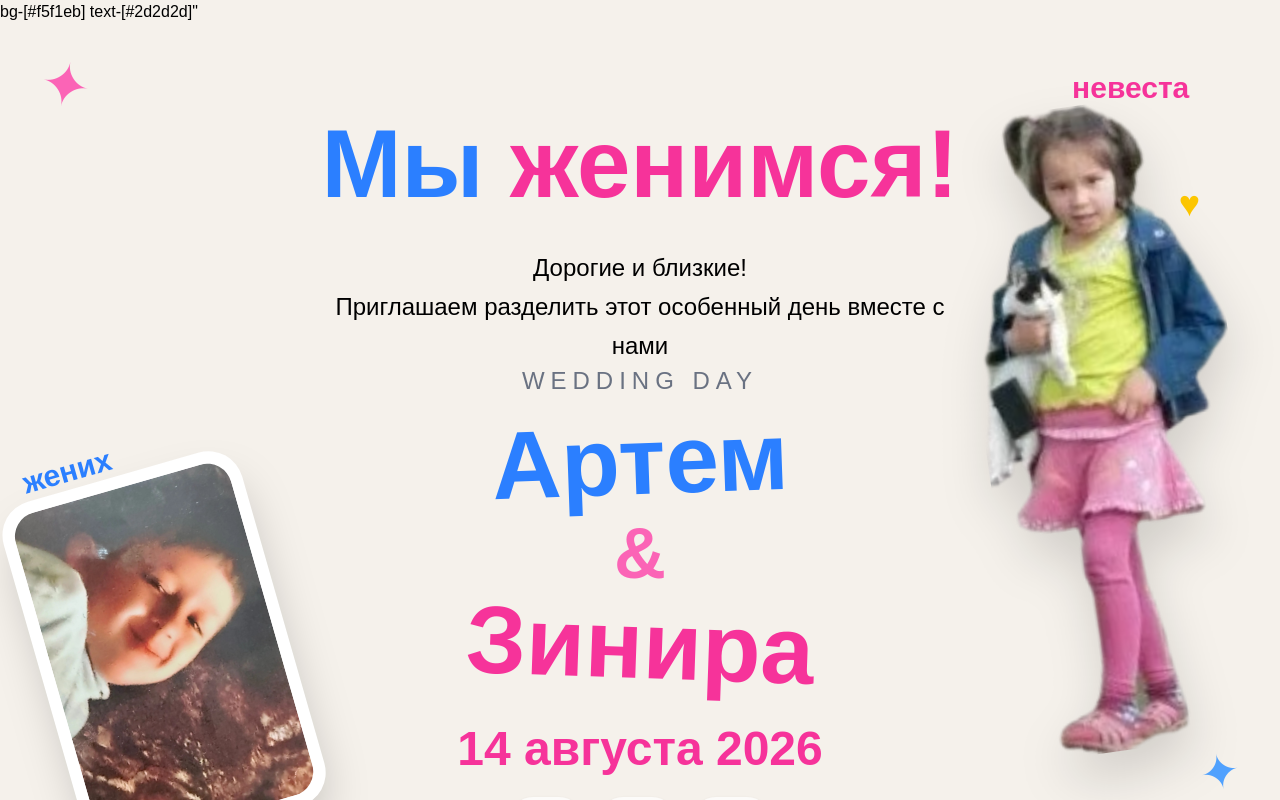
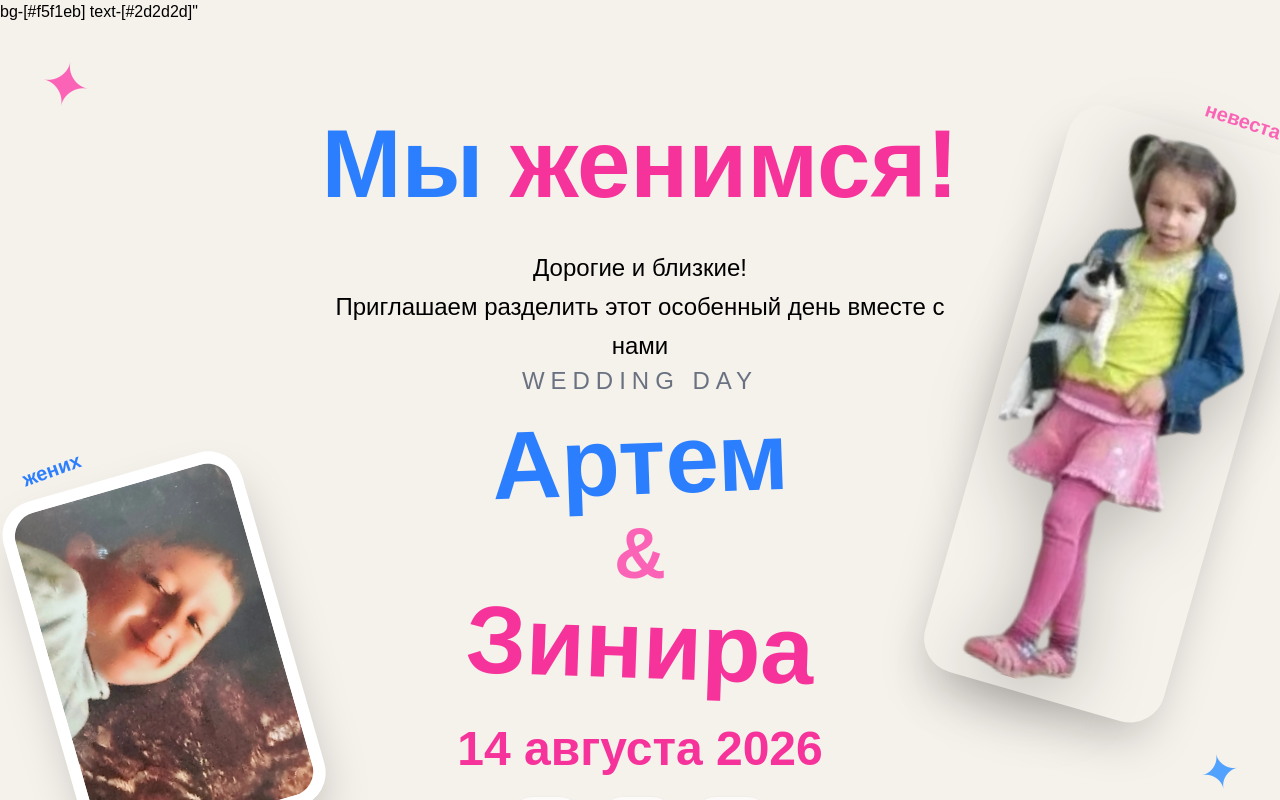
Before and after one commit to shiz1qq/artem-zinira-wedding, a Next.js app: page / in a window 1280 px wide. Shown: the top 800 px of the page. Built offline with nearby package versions, Linux system fonts and the light colour scheme.

Commit message:
update wedding site

```diff
--- a/app/page.js
+++ b/app/page.js
@@ -202,7 +202,6 @@ ${telegram || "Не указан"}
     x: 0,
     rotate: -8
   }}
-
   transition={{
     duration: 1.2,
     ease: "easeOut"
@@ -213,27 +212,35 @@ transition={{
   }}
   className="
     absolute
-    left-1 sm:left-6 md:left-10
-    bottom-6 md:bottom-10
+    left-[-10px]
+    sm:left-6
+    md:left-10
+
+    bottom-32
+    sm:bottom-12
+    md:bottom-10
+
     z-20
-    cursor-pointer
+    pointer-events-none
   "
 >
 
-  <div className="
+  <div
+    className="
       bg-white
       p-2 sm:p-3
       rounded-[28px]
       sm:rounded-[35px]
       shadow-2xl
       rotate-[-8deg]
-  ">
+    "
+  >
 
     <img
       src="/groom.jpg"
       alt="Артем"
       className="
-        w-24
+        w-[110px]
         sm:w-36
         md:w-56
         rounded-[20px]
@@ -243,16 +250,17 @@ transition={{
 
   </div>
 
-  <div className="
+  <div
+    className="
       absolute
       -top-7
       left-2
       text-blue-500
+      font-black
       text-xl
-    sm:text-3xl
-    font-black
-    rotate-[-8deg]
-  ">
+      rotate-[-12deg]
+    "
+  >
     жених
   </div>
 
@@ -265,40 +273,71 @@ transition={{
   animate={{
     opacity: 1,
     x: 0,
-  rotate: -8
+    rotate: 8
   }}
-
   transition={{
     duration: 1.2,
+    delay: 0.2,
     ease: "easeOut"
   }}
   whileHover={{
     scale: 1.05,
-    rotate: 3
+    rotate: 4
   }}
   className="
     absolute
-    right-1 sm:right-4 md:right-10
-    top-24 md:top-20
+    right-[-5px]
+    sm:right-6
+    md:right-10
+
+    top-12
+    sm:top-20
+    md:top-24
+
     z-20
-    cursor-pointer
+    pointer-events-none
   "
 >
 
-  <div className="absolute -top-7 right-1 text-pink-500 text-xl sm:text-3xl font-black rotate-[8deg]">
-    невеста
-  </div>
+  <div
+    className="
+      bg-transparent
+      p-2 sm:p-3
+      rounded-[28px]
+      sm:rounded-[35px]
+      shadow-2xl
+      rotate-[8deg]
+    "
+  >
 
     <img
       src="/bride.png"
       alt="Зинира"
+      style={{
+}}
       className="
-      w-28
-      sm:w-40
-      md:w-64
-      drop-shadow-2xl
+        w-[105px]
+        sm:w-36
+        md:w-56
+         drop-shadow-[0_15px_35px_rgba(0,0,0,0.25)]
       "
     />
+
+  </div>
+
+  <div
+    className="
+      absolute
+      -top-7
+      right-0
+      text-pink-400
+      font-black
+      text-xl
+      rotate-[10deg]
+    "
+  >
+    невеста
+  </div>
 
 </motion.div>
 
```
Also changed, not shown: public/bride.png. Lines whose indentation alone changed are shown as unchanged.
